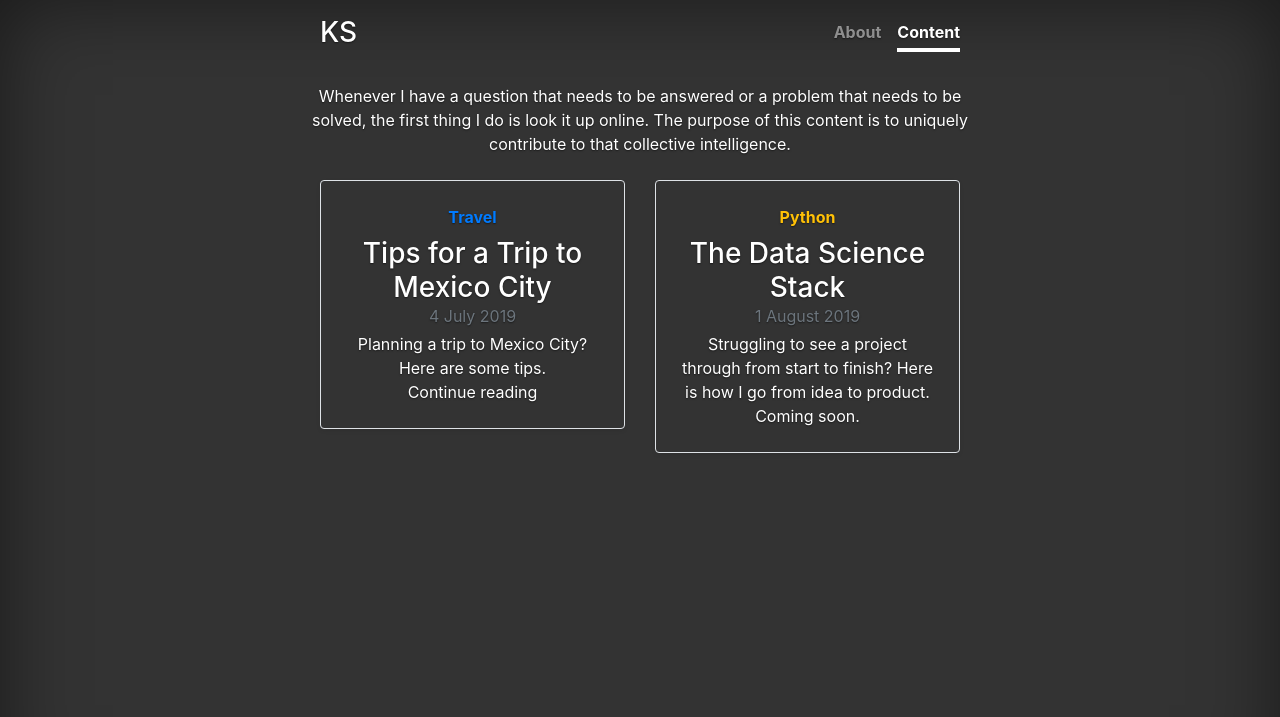
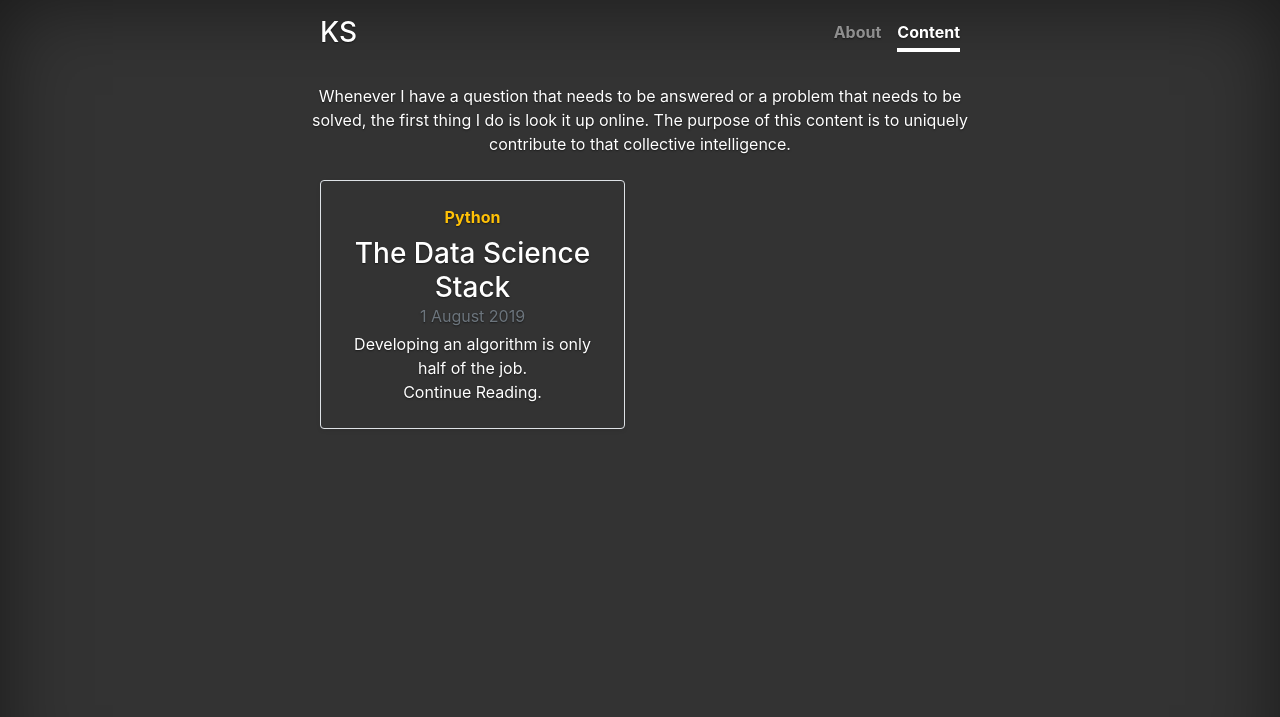
Before and after one commit to keironstoddart/personal_website, a Flask app: page /content in a window 1280 px wide. Shown: the top 717 px of the page. Run offline with Flask 2, Linux system fonts and the light colour scheme; some libraries are stand-ins or nearby versions.

Commit message:
modularizing content format

```diff
--- a/app/routes.py
+++ b/app/routes.py
@@ -12,6 +12,6 @@ def content():
 	return render_template('content.html')
 
 
-@app.route('/content/mexico')
-def mexico():
-	return render_template('content/mexico.html')
+@app.route('/content/the_data_science_stack')
+def the_data_science_stack():
+	return render_template('content/the_data_science_stack.html', title='The Data Science Stack')
--- a/app/templates/content.html
+++ b/app/templates/content.html
@@ -51,22 +51,11 @@
     <div class="col-md-6">
       <div class="row no-gutters border rounded overflow-hidden flex-md-row mb-4 shadow-sm h-md-250 position-relative">
         <div class="col p-4 d-flex flex-column position-static">
-          <strong class="d-inline-block mb-2 text-primary">Travel</strong>
-          <h3 class="mb-0">Tips for a Trip to Mexico City</h3>
-          <div class="mb-1 text-muted">4 July 2019</div>
-          <p class="card-text mb-auto">Planning a trip to Mexico City? Here are some tips.</p>
-          <a href="{{ url_for('mexico') }}" class="stretched-link">Continue reading</a>
-        </div>
-      </div>
-    </div>
-    <div class="col-md-6">
-      <div class="row no-gutters border rounded overflow-hidden flex-md-row mb-4 shadow-sm h-md-250 position-relative">
-        <div class="col p-4 d-flex flex-column position-static">
           <strong class="d-inline-block mb-2 text-warning">Python</strong>
           <h3 class="mb-0">The Data Science Stack</h3>
           <div class="mb-1 text-muted">1 August 2019</div>
-          <p class="mb-auto">Struggling to see a project through from start to finish? Here is how I go from idea to product.</p>
-          <a href="#">Coming soon.</a>
+          <p class="mb-auto">Developing an algorithm is only half of the job.</p>
+          <a href="{{ url_for('the_data_science_stack') }}" class="stretched-link">Continue Reading.</a>
         </div>
       </div>
     </div>
```
Also changed, not shown: app/templates/content/base.html (added, +56 -0 lines), app/templates/content/mexico.html (deleted, +0 -56 lines), app/templates/content/the_data_science_stack.html (added, +8 -0 lines).
